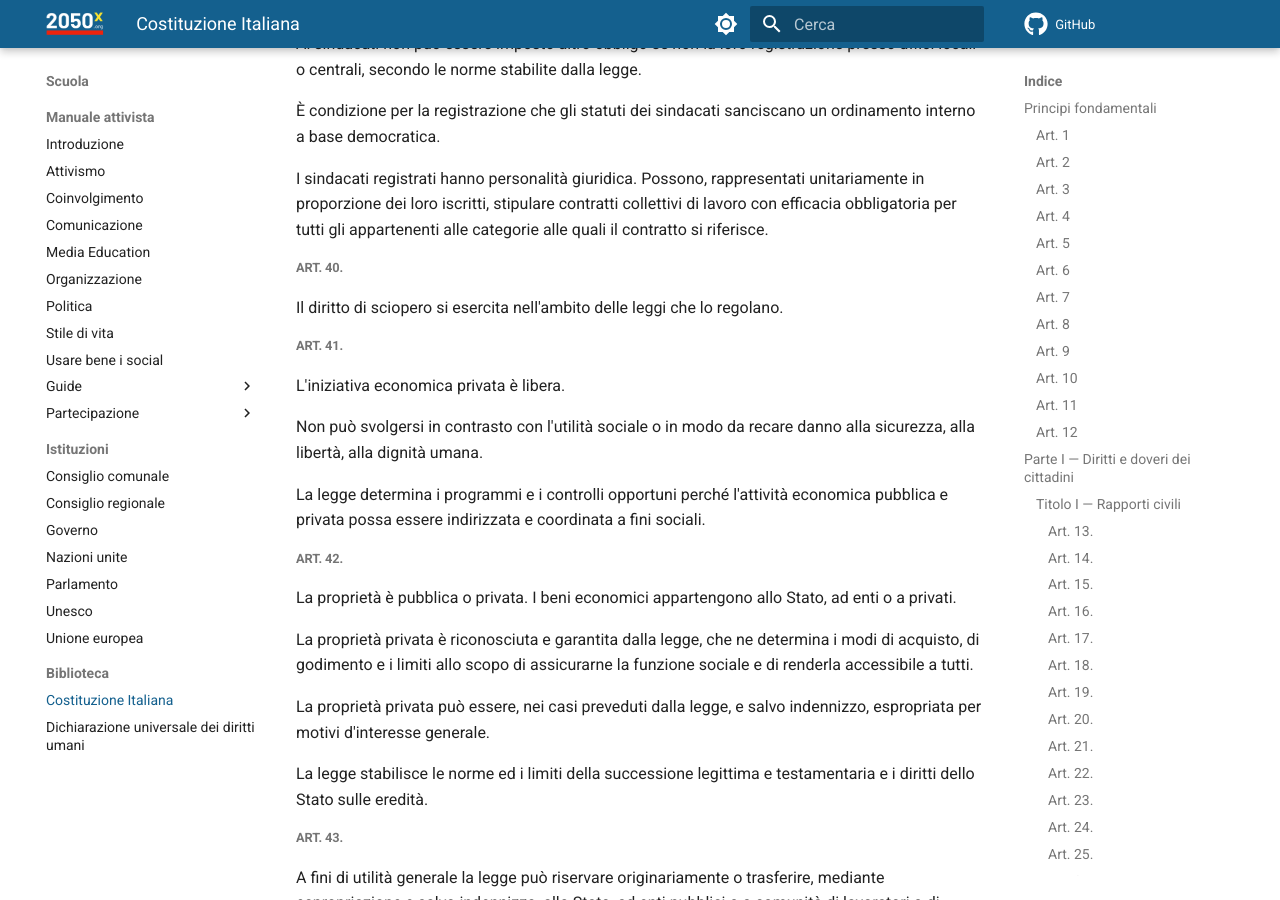
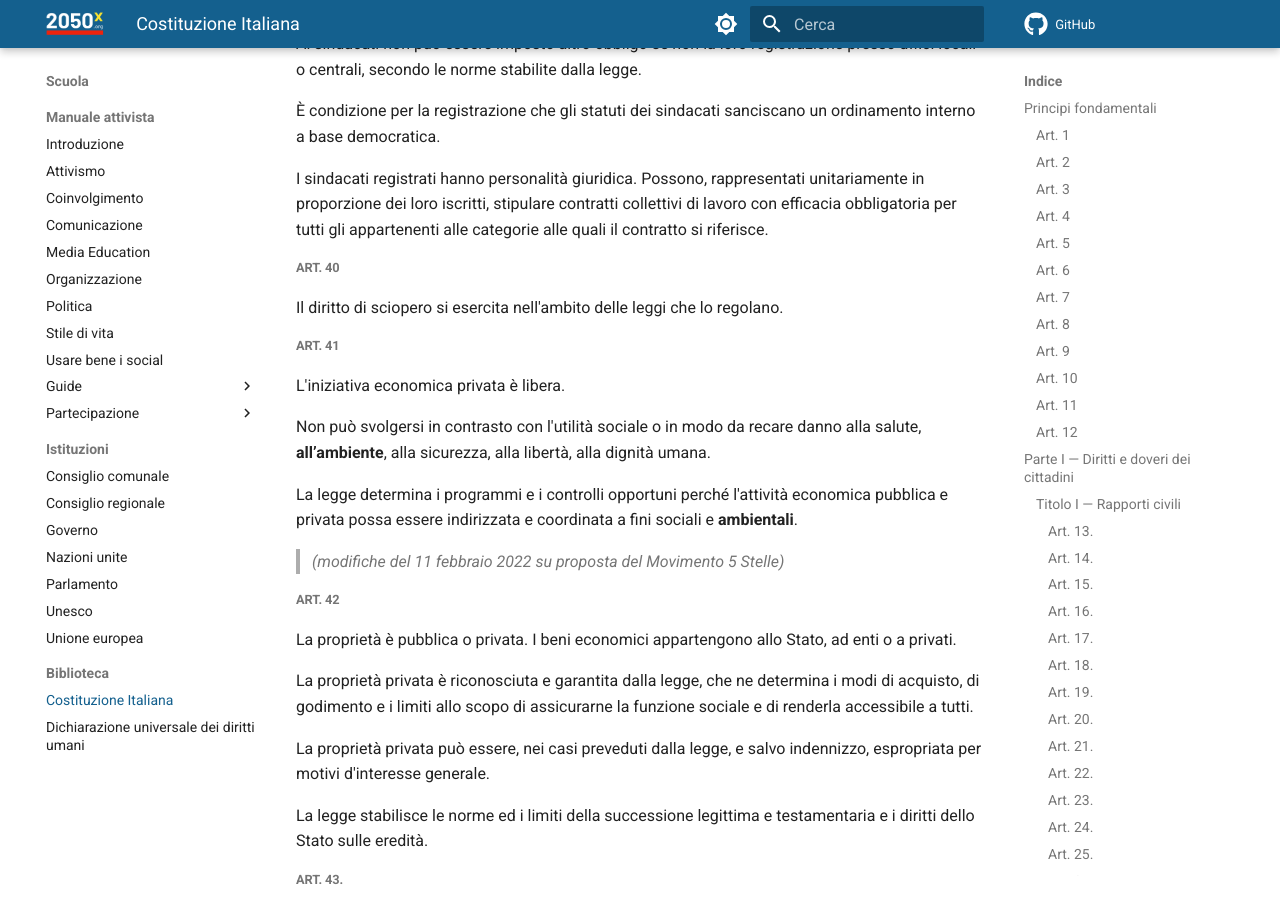
Before and after one commit to 2050x/2050x.github.io, an MkDocs documentation site: the page built from docs/scuola/biblioteca/costituzione-italiana.md, in a window 1280 px wide and 900 px high, scrolled down 8200 px. Built offline with MkDocs 1.6.1 and Material for MkDocs 9.7.7, drawn with Linux system fonts in a browser that asks for light colours; emoji names are drawn with the system emoji font; comment, search, counter and statistics services are not loaded.

Commit message:
ambiente in costituzione

```diff
--- a/docs/scuola/biblioteca/costituzione-italiana.md
+++ b/docs/scuola/biblioteca/costituzione-italiana.md
@@ -301,19 +301,21 @@ Ai sindacati non può essere imposto altro obbligo se non la loro registrazione
 
 I sindacati registrati hanno personalità giuridica. Possono, rappresentati unitariamente in proporzione dei loro iscritti, stipulare contratti collettivi di lavoro con efficacia obbligatoria per tutti gli appartenenti alle categorie alle quali il contratto si riferisce.
 
-##### Art. 40.
+##### Art. 40
 
 Il diritto di sciopero si esercita nell'ambito delle leggi che lo regolano.
 
-##### Art. 41.
+##### Art. 41
 
 L'iniziativa economica privata è libera.
 
-Non può svolgersi in contrasto con l'utilità sociale o in modo da recare danno alla sicurezza, alla libertà, alla dignità umana.
+Non può svolgersi in contrasto con l'utilità sociale o in modo da recare danno alla salute, **all’ambiente**, alla sicurezza, alla libertà, alla dignità umana.
 
-La legge determina i programmi e i controlli opportuni perché l'attività economica pubblica e privata possa essere indirizzata e coordinata a fini sociali.
+La legge determina i programmi e i controlli opportuni perché l'attività economica pubblica e privata possa essere indirizzata e coordinata a fini sociali e **ambientali**.
 
-##### Art. 42.
+> _(modifiche del 11 febbraio 2022 su proposta del Movimento 5 Stelle)_
+
+##### Art. 42
 
 La proprietà è pubblica o privata. I beni economici appartengono allo Stato, ad enti o a privati.
 
```
